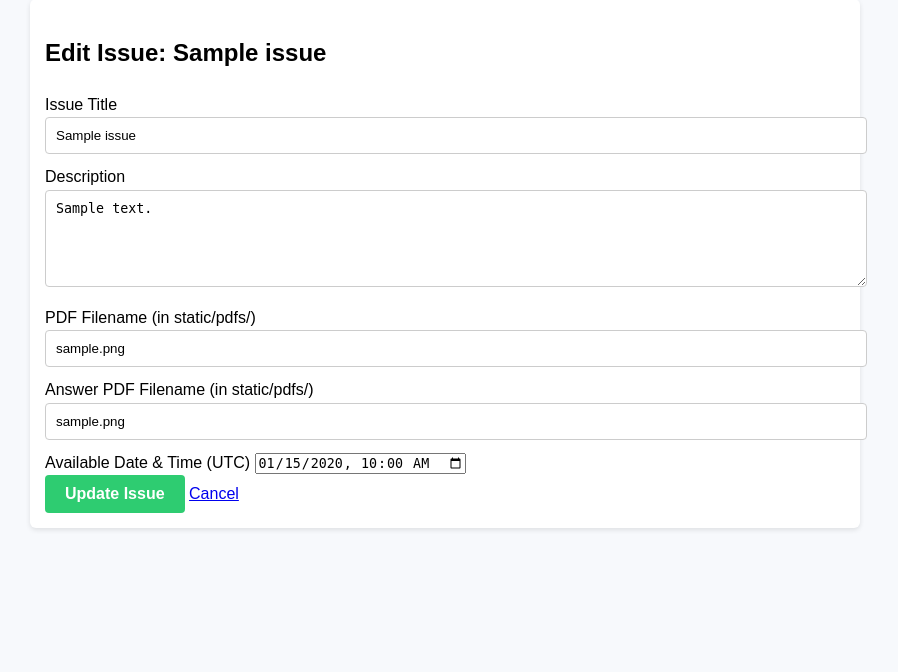
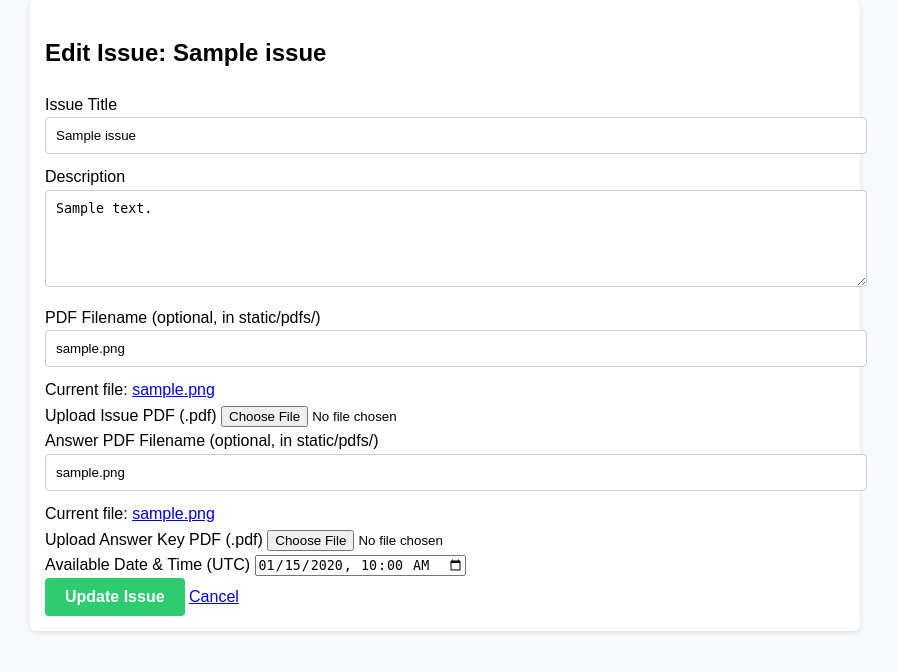
Before and after one commit to mr-gregson/puzzle_site, a Flask app: page /admin/edit_issue/1 in a window 1280 px wide. Shown: the part 77-749 px from the top of the page, without its empty margins (195-1093 px from the left). Run offline with Flask 3, Linux system fonts and the light colour scheme; a user stored in the database is signed in; tables that the repository leaves empty hold one stand-in row (values such as "Sample post"); some libraries are stand-ins or nearby versions.

Commit message:
What changed:
Added upload fields to the issue form in forms.py.
Added secure PDF upload handling in routes.py:
Accepts uploads from add/edit issue pages
Allows only .pdf extension
Uses safe filenames plus timestamp + unique suffix for version-style replacements
Saves into the configured pdf folder
Keeps existing manual filename fields working
Updated upload config in __init__.py:
Added max upload size (default 20 MB, via MAX_UPLOAD_SIZE_MB env var)
Added PDF upload folder config (PDF_UPLOAD_FOLDER, default app/static/pdfs)
Updated admin templates to support file upload and show current files:
admin_add_issue.html
admin_edit_issue.html
Added oversized upload handling (HTTP 413) in errors.py.
Validation run:

No editor errors in modified files.
Python compile check passed with python -m compileall app.
How to use now:

Go to Admin → Add Issue or Edit Issue.
Use Upload Issue PDF and/or Upload Answer Key PDF to upload files directly.
To replace after publication, open Edit Issue and upload a new file. The issue record updates to the new filename immediately.
If needed, you can still manually point to an existing file by editing the filename text fields.

```diff
--- a/app/__init__.py
+++ b/app/__init__.py
@@ -27,6 +27,7 @@ def create_app():
         SECRET_KEY=os.environ.get('SECRET_KEY') or 'dev-fallback-change-in-production',
         SQLALCHEMY_DATABASE_URI=os.environ.get('DATABASE_URL') or 'sqlite:///puzzle_site.db',
         SQLALCHEMY_TRACK_MODIFICATIONS=False,
+        MAX_CONTENT_LENGTH=int(os.environ.get('MAX_UPLOAD_SIZE_MB', 20)) * 1024 * 1024,
         # Security settings
         WTF_CSRF_ENABLED=True,
         WTF_CSRF_TIME_LIMIT=None,
@@ -46,6 +47,11 @@ def create_app():
         SENDGRID_API_KEY=os.environ.get('SENDGRID_API_KEY'),
         # Logging
         LOG_LEVEL=os.environ.get('LOG_LEVEL', 'INFO'),
+    )
+
+    app.config['PDF_UPLOAD_FOLDER'] = (
+        os.environ.get('PDF_UPLOAD_FOLDER')
+        or os.path.join(app.root_path, 'static', 'pdfs')
     )
 
     db.init_app(app)
--- a/app/errors.py
+++ b/app/errors.py
@@ -23,6 +23,11 @@ def register_error_handlers(app):
         current_app.logger.warning(f'403 error: {error}')
         return render_template('errors/404.html'), 403  # Don't reveal 403s exist
 
+    @app.errorhandler(413)
+    def request_entity_too_large(error):
+        current_app.logger.warning(f'413 error: {error}')
+        return render_template('errors/500.html'), 413
+
     @app.errorhandler(CSRFError)
     def handle_csrf_error(e):
         current_app.logger.warning(f'CSRF error: {e.description}')
--- a/app/forms.py
+++ b/app/forms.py
@@ -1,4 +1,5 @@
 from flask_wtf import FlaskForm
+from flask_wtf.file import FileField
 from wtforms import StringField, PasswordField, SubmitField, TextAreaField, SelectField, HiddenField, BooleanField
 from wtforms.fields import DateField, TextAreaField, IntegerField, DateTimeLocalField
 
@@ -24,8 +25,10 @@ class AnswerForm(FlaskForm):
 class IssueForm(FlaskForm):
     title = StringField('Issue Title', validators=[DataRequired()])
     description = TextAreaField('Description')
-    pdf_filename = StringField('PDF Filename (in static/pdfs/)')
-    answer_pdf_filename = StringField('Answer PDF Filename (in static/pdfs/)')
+    pdf_filename = StringField('PDF Filename (optional, in static/pdfs/)')
+    answer_pdf_filename = StringField('Answer PDF Filename (optional, in static/pdfs/)')
+    pdf_upload = FileField('Upload Issue PDF (.pdf)', validators=[Optional()])
+    answer_pdf_upload = FileField('Upload Answer Key PDF (.pdf)', validators=[Optional()])
     available_date = DateTimeLocalField('Available Date & Time (UTC)', format='%Y-%m-%dT%H:%M', validators=[DataRequired()])
     submit = SubmitField('Create Issue')
 
--- a/app/routes.py
+++ b/app/routes.py
@@ -1,8 +1,11 @@
 import csv
 import io
+import os
+import uuid
 
-from flask import Blueprint, Response, request, render_template, redirect, url_for, flash
+from flask import Blueprint, Response, current_app, request, render_template, redirect, url_for, flash
 from werkzeug.security import generate_password_hash
+from werkzeug.utils import secure_filename
 from flask_login import current_user, login_required
 from datetime import datetime, timezone
 from .models import User, Puzzle, Hint, Issue, Submission, Erratum, PuzzleAnswerRule
@@ -20,6 +23,8 @@ from .reporting import (
 )
 
 admin_bp = Blueprint('admin', __name__, url_prefix='/admin')
+
+ALLOWED_UPLOAD_EXTENSIONS = {'pdf'}
 
 
 def _parse_optional_int(value):
@@ -42,6 +47,35 @@ def _csv_response(filename, headers, rows):
         mimetype='text/csv',
         headers={'Content-Disposition': f'attachment; filename={filename}'},
     )
+
+
+def _is_allowed_upload(filename):
+    if not filename or '.' not in filename:
+        return False
+    extension = filename.rsplit('.', 1)[1].lower()
+    return extension in ALLOWED_UPLOAD_EXTENSIONS
+
+
+def _save_issue_pdf(uploaded_file, filename_prefix):
+    if not uploaded_file or not uploaded_file.filename:
+        return None
+
+    if not _is_allowed_upload(uploaded_file.filename):
+        raise ValueError('Only PDF files are allowed.')
+
+    original_name = secure_filename(uploaded_file.filename)
+    _, extension = os.path.splitext(original_name)
+    timestamp = datetime.now(timezone.utc).strftime('%Y%m%d_%H%M%S')
+    unique_suffix = uuid.uuid4().hex[:8]
+    final_filename = f"{filename_prefix}_{timestamp}_{unique_suffix}{extension.lower()}"
+
+    upload_dir = current_app.config.get('PDF_UPLOAD_FOLDER')
+    if not upload_dir:
+        upload_dir = os.path.join(current_app.root_path, 'static', 'pdfs')
+
+    os.makedirs(upload_dir, exist_ok=True)
+    uploaded_file.save(os.path.join(upload_dir, final_filename))
+    return final_filename
 
 @admin_bp.route('/users')
 @login_required
@@ -71,11 +105,26 @@ def add_issue():
     form = IssueForm()
 
     if form.validate_on_submit():
+        issue_pdf_filename = (form.pdf_filename.data or '').strip() or None
+        answer_pdf_filename = (form.answer_pdf_filename.data or '').strip() or None
+
+        issue_pdf_upload = form.pdf_upload.data
+        answer_pdf_upload = form.answer_pdf_upload.data
+
+        try:
+            if issue_pdf_upload and issue_pdf_upload.filename:
+                issue_pdf_filename = _save_issue_pdf(issue_pdf_upload, 'issue_pdf')
+            if answer_pdf_upload and answer_pdf_upload.filename:
+                answer_pdf_filename = _save_issue_pdf(answer_pdf_upload, 'issue_answers')
+        except ValueError as exc:
+            flash(str(exc))
+            return render_template('admin_add_issue.html', form=form)
+
         new_issue = Issue(
             title=form.title.data,
             description=form.description.data,
-            pdf_filename=form.pdf_filename.data or None,
-            answer_pdf_filename=form.answer_pdf_filename.data or None,
+            pdf_filename=issue_pdf_filename,
+            answer_pdf_filename=answer_pdf_filename,
             available_date=form.available_date.data
         )
         db.session.add(new_issue)
@@ -295,10 +344,25 @@ def edit_issue(issue_id):
     form = IssueForm(obj=issue)
 
     if form.validate_on_submit():
+        issue_pdf_filename = (form.pdf_filename.data or '').strip() or None
+        answer_pdf_filename = (form.answer_pdf_filename.data or '').strip() or None
+
+        issue_pdf_upload = form.pdf_upload.data
+        answer_pdf_upload = form.answer_pdf_upload.data
+
+        try:
+            if issue_pdf_upload and issue_pdf_upload.filename:
+                issue_pdf_filename = _save_issue_pdf(issue_pdf_upload, f'issue_{issue.id}')
+            if answer_pdf_upload and answer_pdf_upload.filename:
+                answer_pdf_filename = _save_issue_pdf(answer_pdf_upload, f'issue_{issue.id}_answers')
+        except ValueError as exc:
+            flash(str(exc))
+            return render_template('admin_edit_issue.html', form=form, issue=issue)
+
         issue.title = form.title.data
         issue.description = form.description.data
-        issue.pdf_filename = form.pdf_filename.data or None
-        issue.answer_pdf_filename = form.answer_pdf_filename.data or None
+        issue.pdf_filename = issue_pdf_filename
+        issue.answer_pdf_filename = answer_pdf_filename
         issue.available_date = form.available_date.data
 
         db.session.commit()
--- a/app/templates/admin_add_issue.html
+++ b/app/templates/admin_add_issue.html
@@ -2,12 +2,14 @@
 {% block content %}
 <h2>Create a New Issue</h2>
 
-<form method="POST">
+<form method="POST" enctype="multipart/form-data">
     {{ form.hidden_tag() }}
     {{ form.title.label }}<br>{{ form.title(size=50) }}<br><br>
     {{ form.description.label }}<br>{{ form.description(rows=4, cols=60) }}<br><br>
     {{ form.pdf_filename.label }}<br>{{ form.pdf_filename(size=50) }}<br><br>
     {{ form.answer_pdf_filename.label }}<br>{{ form.answer_pdf_filename(size=50) }}<br><br>
+    {{ form.pdf_upload.label }}<br>{{ form.pdf_upload() }}<br><br>
+    {{ form.answer_pdf_upload.label }}<br>{{ form.answer_pdf_upload() }}<br><br>
     {{ form.available_date.label }}<br>{{ form.available_date() }}<br><br>
     {{ form.submit() }}
 </form>
--- a/app/templates/admin_edit_issue.html
+++ b/app/templates/admin_edit_issue.html
@@ -2,7 +2,7 @@
 {% block content %}
 <h2>Edit Issue: {{ issue.title }}</h2>
 
-<form method="POST">
+<form method="POST" enctype="multipart/form-data">
     {{ form.hidden_tag() }}
 
     <div>
@@ -24,16 +24,42 @@
     <div>
         {{ form.pdf_filename.label }}
         {{ form.pdf_filename() }}
+        {% if issue.pdf_filename %}
+            <div>
+                Current file: <a href="{{ url_for('static', filename='pdfs/' + issue.pdf_filename) }}" target="_blank">{{ issue.pdf_filename }}</a>
+            </div>
+        {% endif %}
         {% if form.pdf_filename.errors %}
             <div class="error">{{ form.pdf_filename.errors[0] }}</div>
         {% endif %}
     </div>
 
     <div>
+        {{ form.pdf_upload.label }}
+        {{ form.pdf_upload() }}
+        {% if form.pdf_upload.errors %}
+            <div class="error">{{ form.pdf_upload.errors[0] }}</div>
+        {% endif %}
+    </div>
+
+    <div>
         {{ form.answer_pdf_filename.label }}
         {{ form.answer_pdf_filename() }}
+        {% if issue.answer_pdf_filename %}
+            <div>
+                Current file: <a href="{{ url_for('static', filename='pdfs/' + issue.answer_pdf_filename) }}" target="_blank">{{ issue.answer_pdf_filename }}</a>
+            </div>
+        {% endif %}
         {% if form.answer_pdf_filename.errors %}
             <div class="error">{{ form.answer_pdf_filename.errors[0] }}</div>
+        {% endif %}
+    </div>
+
+    <div>
+        {{ form.answer_pdf_upload.label }}
+        {{ form.answer_pdf_upload() }}
+        {% if form.answer_pdf_upload.errors %}
+            <div class="error">{{ form.answer_pdf_upload.errors[0] }}</div>
         {% endif %}
     </div>
 
```
